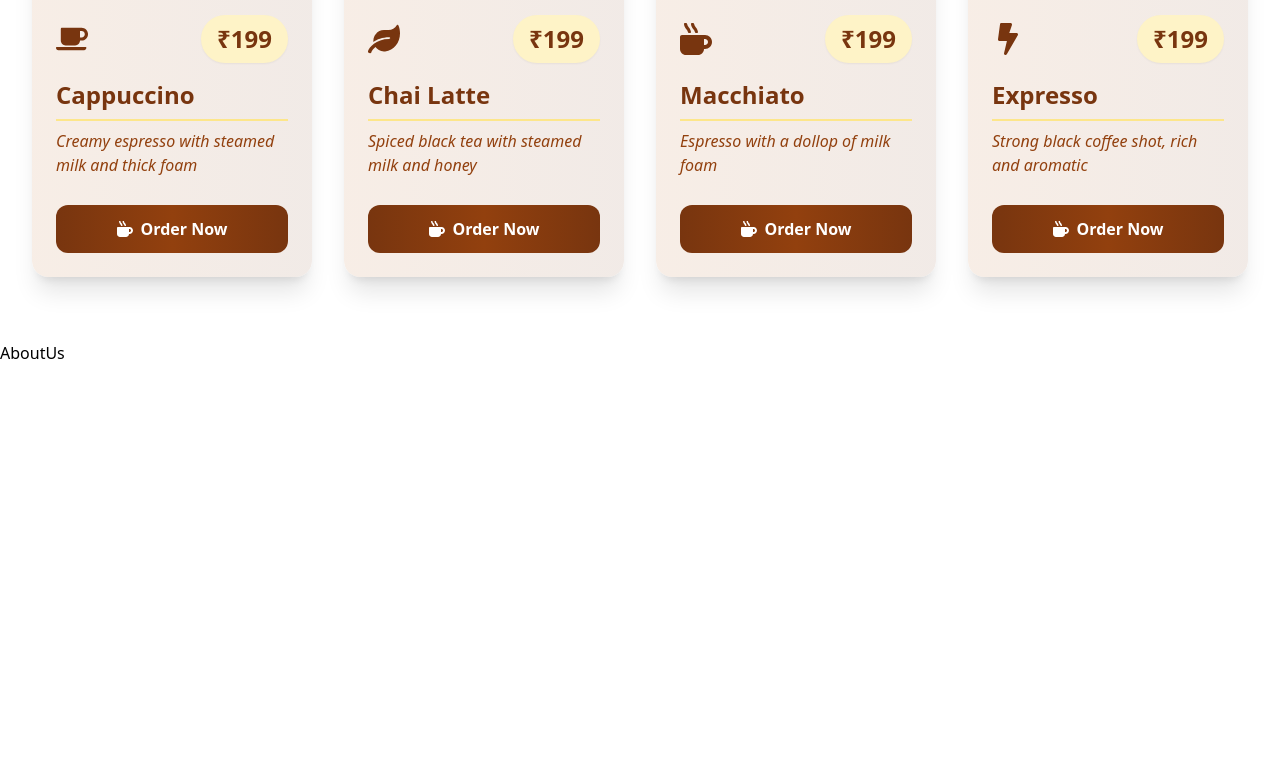
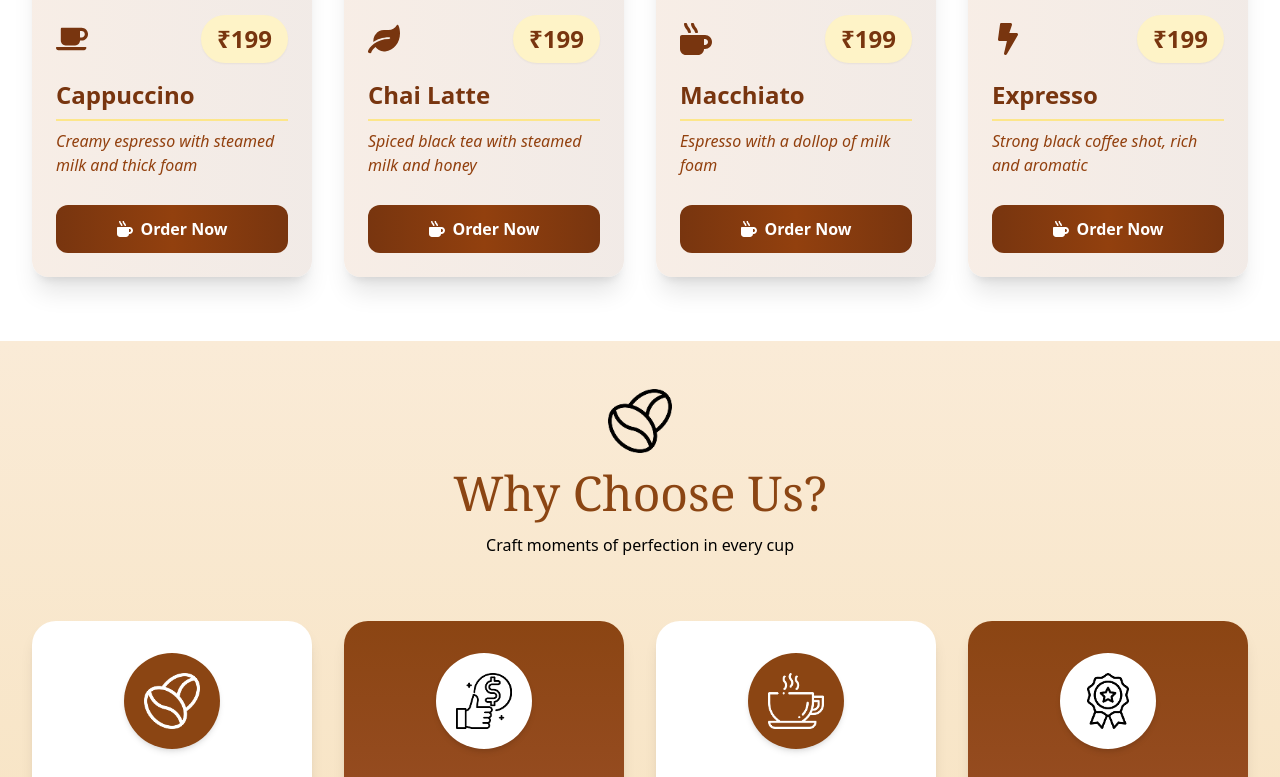
Before and after one commit to Ayushks3012/Static-Coffee-Website, a React (Vite) app: page / in a window 1280 px wide. Shown: the part 2000-2777 px from the top of the page. Before the commit the page ends 2365 px from the top, so only its background shows below. Built offline with nearby package versions, Linux system fonts and the light colour scheme.

Commit message:
Add Testimonial component and enhance AboutUs section with new card layout

```diff
--- a/src/App.jsx
+++ b/src/App.jsx
@@ -4,6 +4,7 @@ import Banner from './components/Banner'
 import Discover from './components/Discover'
 import Menu from './components/Menu'
 import AboutUs from './components/AboutUs'
+import Testimonial from './components/Testimonial'
 
 const App = () => {
   return (
@@ -13,6 +14,7 @@ const App = () => {
     <Discover />
     <Menu />
     <AboutUs />
+    <Testimonial />
     </>
   )
 }
--- a/src/components/AboutUs.jsx
+++ b/src/components/AboutUs.jsx
@@ -1,8 +1,105 @@
-import React from 'react'
+import CB from '../assets/CB.png'
+import Extraordinary from '../assets/Extraordinary.png'
+import Badge from '../assets/Badge.png'
+import Price from '../assets/Price.png'
+
+const Card = ({ bg, iconBg, icon, alt, title, text, borderColor, titleColor, textColor, invert }) => (
+  <div className={`relative ${bg} p-8 rounded-3xl shadow-lg overflow-hidden transition-transform duration-300 transform hover:scale-105 `}>
+    <div className='relative z-10'>
+      <div className='mb-6 flex justify-center'>
+        <div className={`w-24 h-24 ${iconBg} rounded-full flex items-center justify-center shadow-md`}>
+          <img src={icon} alt={alt} className={`w-14 h-14 ${invert ? "filter brightness-0 invert" : ""}`}/>
+        </div>
+      </div>
+      <h3 className={`text-xl sm:text-2xl md:text-2xl font-serif font-bold ${titleColor} mb-4 text-center`}>
+        {title}
+      </h3>
+      <p className={`text-center text-sm sm:text-base md:text-lg font-medium italic leading-relaxed ${textColor}`}>
+        {text}
+      </p>
+    </div>
+    <div className='mt-4' style={{borderTop: `2px dashed ${borderColor}`}} />
+  </div>
+)
 
 const AboutUs = () => {
   return (
-    <div>AboutUs</div>
+    <div className='min-h-screen py-12 px-4 sm:px-6 lg:px-8 bg-gradient-to-b from-[antiquewhite] to-[wheat]'>
+      <div className='max-w-7xl mx-auto text-center mb-16 flex flex-col items-center'>
+        <img src={CB} alt="Coffee Beans" className='w-16 h-16 mb-4'/>
+        <h1 className='text-3xl sm:text-4xl md:text-5xl font-serif text-[saddlebrown] mb-4'>
+          Why Choose Us?
+        </h1>
+        <p className=''>
+          Craft moments of perfection in  every cup
+        </p>
+        </div>
+        <div className='grid grid-cols-1 md:grid-cols-2 lg:grid-cols-4 gap-8 max-w-7xl mx-auto'>
+          <Card bg="bg-white"
+          iconBg="bg-[saddlebrown]"
+          icon={CB}
+          alt="Beans"
+          invert
+          title ="Premium Quality"
+          text="Ethically sourced Arabian beans, roasted to perfection"
+          borderColor="saddlebrown"
+          titleColor="text-[saddlebrown]"
+          textColor="text-[rosybrown]"
+          />
+
+          <Card bg="bg-gradient-to-b from-[saddlebrown] to-[sienna]"
+          iconBg="bg-white"
+          icon={Price}
+          alt="Price"
+          title ="Fair Pricing"
+          text="Premium quality at honest price"
+          borderColor="burlywood"
+          titleColor="text-white"
+          textColor="text-[burlywood]"
+          />
+
+          <Card bg="bg-white"
+          iconBg="bg-[saddlebrown]"
+          icon={Extraordinary}
+          alt="Flavors"
+          invert
+          title ="Unique Flavors"
+          text="Artisan blends crafted by master roasters"
+          borderColor="saddlebrown"
+          titleColor="text-[saddlebrown]"
+          textColor="text-[rosybrown]"
+          />
+
+          <Card bg="bg-gradient-to-b from-[saddlebrown] to-[sienna]"
+          iconBg="bg-white"
+          icon={Badge}
+          alt="Badge"
+          title ="Award Winning"
+          text="Recognized for excellence in every cup"
+          borderColor="burlywood"
+          titleColor="text-white"
+          textColor="text-[burlywood]"
+          />
+        </div>
+
+        <div className='max-w-4xl mx-auto mt-20 text-center'>
+          <div className='relative bg-gradient-to-r from-[saddlebrown] to[sienna] p-1 rounded-3xl shadow-2xl overflow-hidden'>
+            <div className='absolute inset-0 opacity-10' />
+
+            <div className='bg-[antiquewhite] p-8 rounded-2xl relative z-10 mx-1 my-1'>
+              <h2 className='text-xl sm:text-2xl md:text-3xl font-serif font-bold text-[saddlebrown] mb-6 leading-tight '>
+                Start Your Coffee Journey With Us Today!
+              </h2>
+              <button className=' bg-gradient-to-r from-[saddlebrown] to-[sienna] text-white text-base sm:text-lg md:text-xl px-8 py-4 rounded-full hover:shadow-lg transition-all duration-300 font-medium hover:scale-105 hover:outline-none hover:ring-2 hover:ring-offset-2 hover:ring-[saddlebrown] '>
+                Join Us &rarr;
+              </button>
+              <p className='mt-4 text-[rosybrown] font-medium italic text-sm sm:text-base md:text-xl leading-relaxed'>
+                Join 50,000+ coffee lovers worldwide.
+              </p>
+            </div>
+          </div>
+        </div>
+    </div>
   )
 }
 
--- /dev/null
+++ b/src/components/Testimonial.jsx
@@ -0,0 +1,9 @@
+import React from 'react'
+
+const Testimonial = () => {
+  return (
+    <div>Testimonial</div>
+  )
+}
+
+export default Testimonial
```
